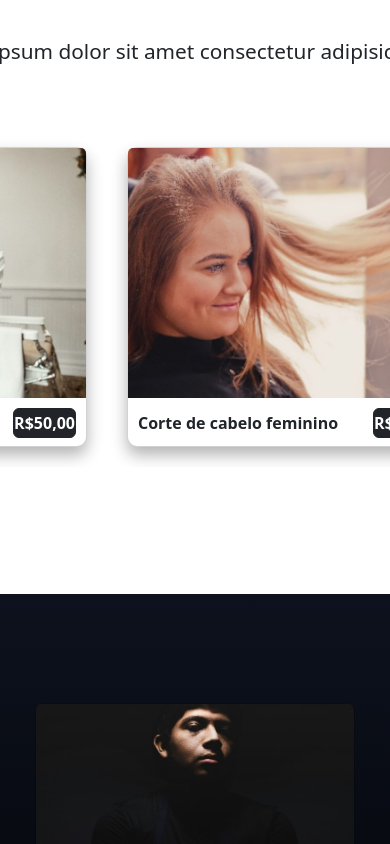
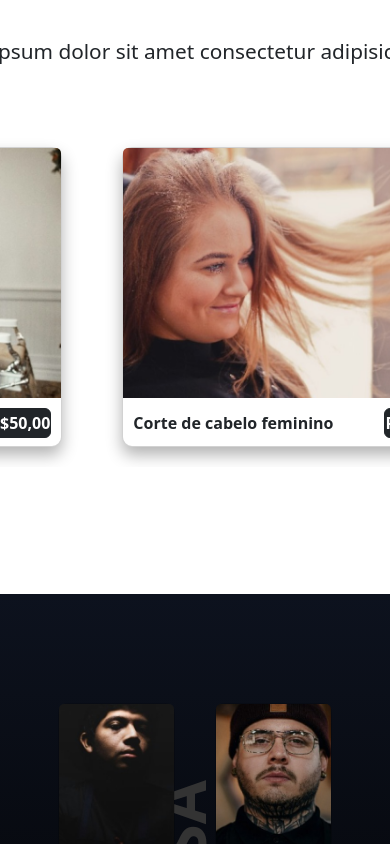
Before and after one commit to andressa-silvaa/Barbearia, an Angular app: page /home in a window 390 px wide. Shown: the part 3360-4204 px from the top of the page. Built offline with nearby package versions, Linux system fonts and the light colour scheme.

Commit message:
Feat: Detalhes no carrossel de serviços

```diff
--- a/src/app/home/home.component.scss
+++ b/src/app/home/home.component.scss
@@ -606,26 +606,29 @@ overflow: hidden;
 @media (max-width: 600px) {
   .carousel {
     display: flex;
-    overflow-x: auto;
+    overflow-x: scroll; /* Ativa o scroll horizontal */
     scroll-behavior: smooth;
+    -webkit-overflow-scrolling: touch; /* Permite arrastar com o dedo em dispositivos móveis */
+    width: 100%; /* Garante que o carrossel ocupe toda a largura */
   }
 
   .carousel-wrapper {
     display: flex;
-    min-width: 100%;
+    width: max-content; /* Garante que o wrapper tenha a largura necessária para acomodar todos os cards */
   }
 
   .card {
     flex: 0 0 auto;
-    width: 100%;
+    width: 80%; /* Ajusta a largura do card para caber confortavelmente */
     margin-right: 10px; /* Espaçamento entre os cards */
   }
 
-  /* Opcional: Adiciona scrollbar personalizada */
+  /* Oculta a scrollbar padrão */
   .carousel::-webkit-scrollbar {
-    display: none; /* Oculta a scrollbar padrão */
+    display: none;
   }
 }
+
 
 @media (max-width: 768px) and (min-width: 600px) {
   #sobre img {
@@ -771,3 +774,13 @@ overflow: hidden;
   align-items: center;
   position: relative;
 }
+.carousel-wrapper {
+  display: flex;
+  justify-content: center;
+  gap: 20px; /* Espaçamento entre os cards */
+}
+
+.card {
+  flex: 0 0 30%; /* Cards lado a lado com largura de 30% */
+  margin: 0; /* Remove margens extras */
+}
```
